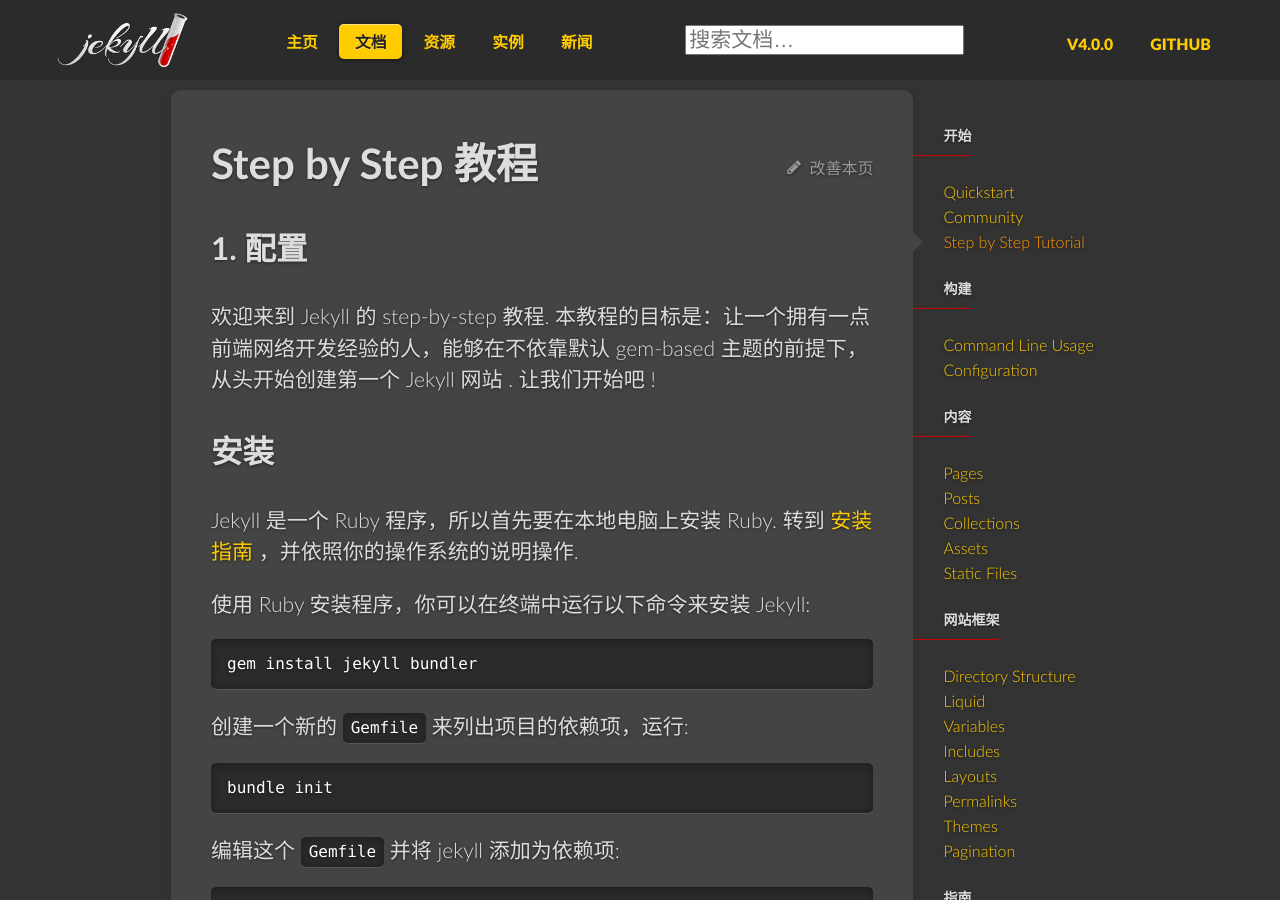
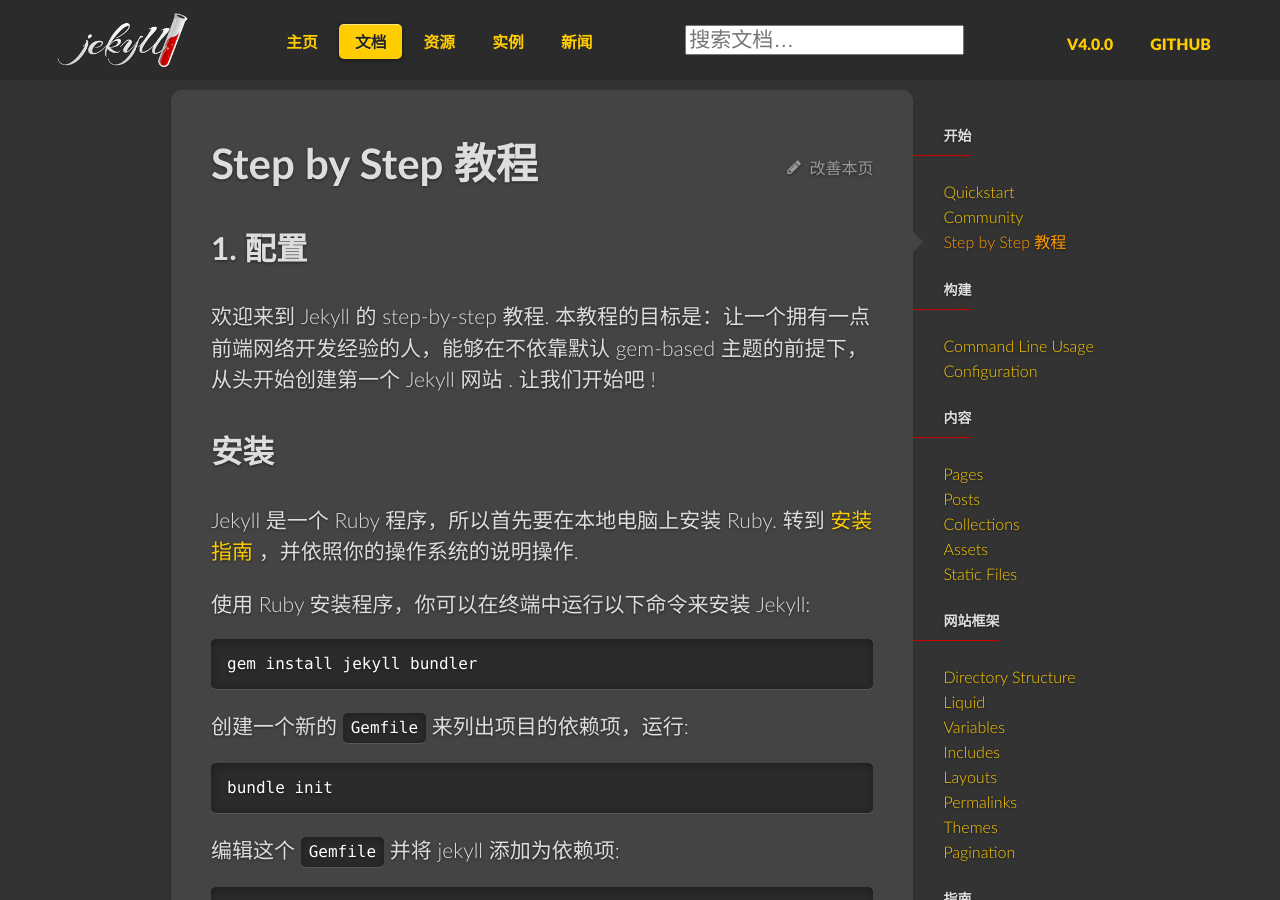
Before and after one commit to ysh825/ysh825.github.io, a Jekyll site: the page built from _docs/step-by-step/01-setup.md, in a window 1280 px wide and 900 px high. Built offline with Jekyll 4.4.1, drawn with Linux system fonts in a browser that asks for light colours; comment, search, counter and statistics services are not loaded.

Commit message:
Update 01-setup.md

```diff
--- a/_docs/step-by-step/01-setup.md
+++ b/_docs/step-by-step/01-setup.md
@@ -1,7 +1,7 @@
 ---
 layout: step
 title: 配置
-menu_name: Step by Step Tutorial
+menu_name: Step by Step 教程
 position: 1
 ---
 欢迎来到 Jekyll 的 step-by-step 教程. 本教程的目标是：让一个拥有一点前端网络开发经验的人，能够在不依靠默认 gem-based 主题的前提下，从头开始创建第一个 Jekyll 网站 .
```
